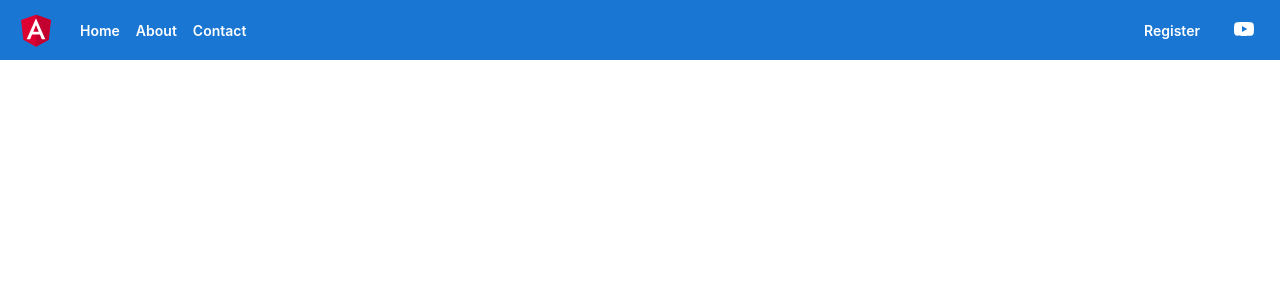
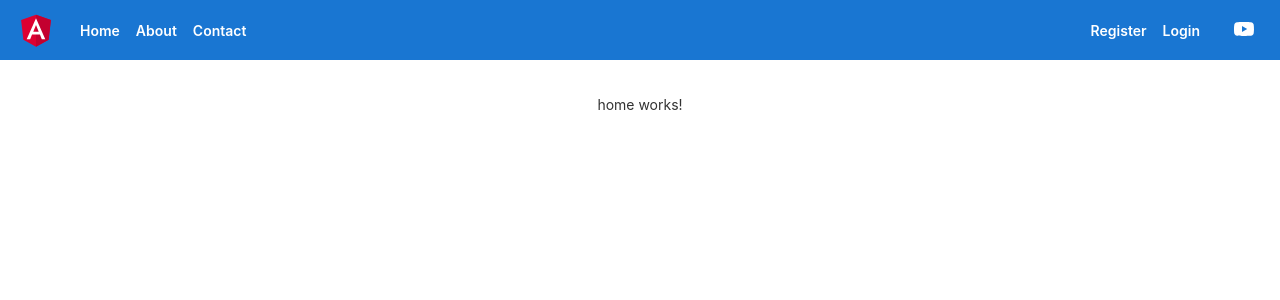
Before and after one commit to Joseadu/MalagaAgency, an Angular app: page / in a window 1280 px wide. Shown: the top 300 px of the page. Built offline with nearby package versions, Linux system fonts and the light colour scheme.

Commit message:
Empty slug redirect home

```diff
--- a/src/app/app-routing.module.ts
+++ b/src/app/app-routing.module.ts
@@ -4,8 +4,10 @@ import { HomeComponent } from './home/home.component';
 import { AboutComponent } from './about/about.component';
 import { ContactComponent } from './contact/contact.component';
 import { AddContactComponent } from './add-contact/add-contact.component';
+import { StatusComponent } from './status/status.component';
 
 const routes: Routes = [
+  {path: '', component: HomeComponent},
   {path: "home", component: HomeComponent},
   {path: "about", component: AboutComponent},
   {
@@ -16,7 +18,9 @@ const routes: Routes = [
       {path: 'edit/:id', component: AddContactComponent},
     ]
   },
-  {path: "access", loadChildren: () => import('./access/access.module').then(opt => opt.AccessModule)}
+  {path: "access", loadChildren: () => import('./access/access.module').then(opt => opt.AccessModule)},
+  {path: "login", loadComponent: () => import('./login/login.component').then(opt => opt.LoginComponent)},
+  {path: "**", component: StatusComponent}
 ];
 
 @NgModule({
--- a/src/app/app.component.html
+++ b/src/app/app.component.html
@@ -315,6 +315,7 @@
   <a routerLink="contact">Contact</a>
     <div class="spacer"></div>
     <a routerLink="access/register">Register</a>
+    <a routerLink="login">Login</a>
     <a aria-label="Angular on YouTube" target="_blank" rel="noopener" href="https://youtube.com/angular" title="YouTube">
       <svg id="youtube-logo" height="24" width="24" data-name="Logo" xmlns="http://www.w3.org/2000/svg" viewBox="0 0 24 24" fill="#fff">
         <path d="M0 0h24v24H0V0z" fill="none"/>
--- a/src/app/app.module.ts
+++ b/src/app/app.module.ts
@@ -7,7 +7,6 @@ import { HomeComponent } from './home/home.component';
 import { AboutComponent } from './about/about.component';
 import { ContactComponent } from './contact/contact.component';
 import { StatusComponent } from './status/status.component';
-import { LoginComponent } from './login/login.component';
 import { AddContactComponent } from './add-contact/add-contact.component';
 
 @NgModule({
@@ -22,7 +21,6 @@ import { AddContactComponent } from './add-contact/add-contact.component';
   imports: [
     BrowserModule,
     AppRoutingModule,
-    LoginComponent,
   ],
   providers: [],
   bootstrap: [AppComponent]
--- a/src/app/status/status.component.html
+++ b/src/app/status/status.component.html
@@ -1 +1 @@
-<p>status works!</p>
+<p>Status 404!</p>
```
